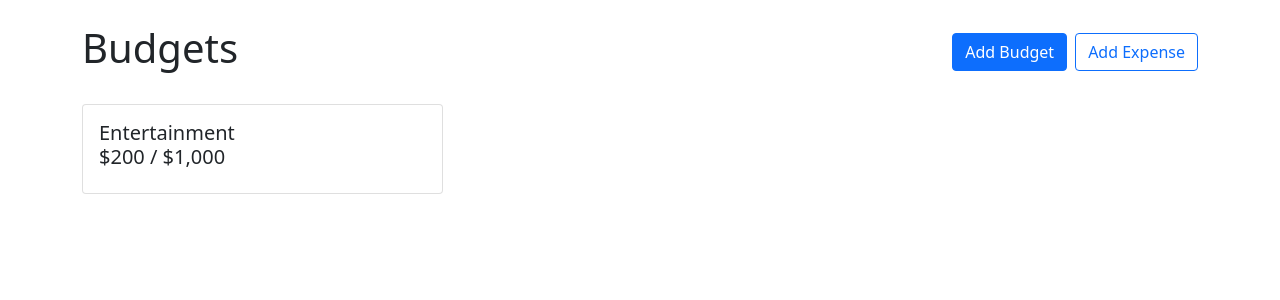
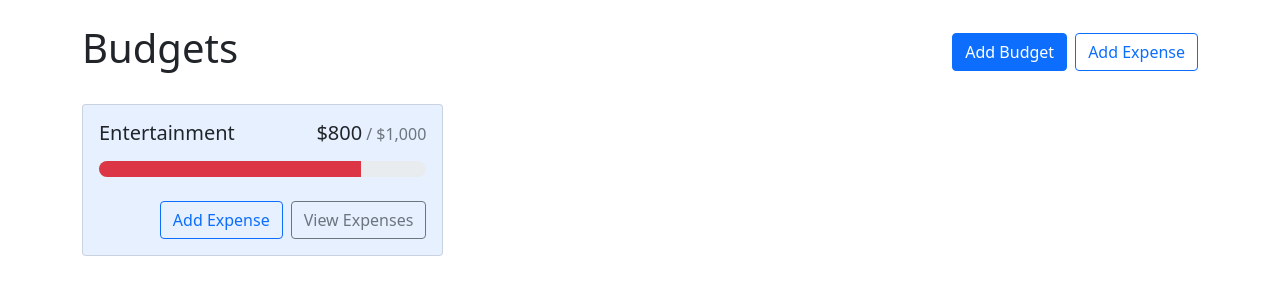
Before and after one commit to DDeShon/react-budget-tracker, a React (Create React App) app: page / in a window 1280 px wide. Shown: the top 300 px of the page. Built offline with nearby package versions, Linux system fonts and the light colour scheme.

Commit message:
setting up display cards

```diff
--- a/src/App.js
+++ b/src/App.js
@@ -18,7 +18,12 @@
           alignItems: "flex-start",
         }}
       >
-        <BudgetCard name="Entertainment" amount={200} max={1000}></BudgetCard>
+        <BudgetCard
+          name="Entertainment"
+          blue
+          amount={800}
+          max={1000}
+        ></BudgetCard>
       </div>
     </Container>
   );
--- a/src/components/BudgetCard.js
+++ b/src/components/BudgetCard.js
@@ -1,17 +1,47 @@
-import { Card } from "react-bootstrap";
+import { Button, Card, ProgressBar, Stack } from "react-bootstrap";
 import { currencyFormatter } from "../utils";
 
-export default function BudgetCard({ name, amount, max }) {
+export default function BudgetCard({ name, amount, max, blue }) {
+  const classNames = [];
+  if (amount > max) {
+    classNames.push("bg-danger", "bg-opacity-10");
+  } else if (blue) {
+    classNames.push("bg-primary", "bg-opacity-10");
+  }
+
   return (
-    <Card>
+    <Card className={classNames.join(" ")}>
       <Card.Body>
-        <Card.Title>
-          <div>{name}</div>
-          <div>
-            {currencyFormatter.format(amount)} / {currencyFormatter.format(max)}
+        <Card.Title className="d-flex justify-content-between align-items-baseline fw-normal mb-3">
+          <div className="me-2">{name}</div>
+          <div className="d-flex align-items-baseline">
+            {currencyFormatter.format(amount)}
+            <span className="text-muted fs-6 ms-1">
+              / {currencyFormatter.format(max)}
+            </span>
           </div>
         </Card.Title>
+        <ProgressBar
+          className="rounded-pill"
+          variant={getProgressBarVariant(amount, max)}
+          min={0}
+          max={max}
+          now={amount}
+        />
+        <Stack direction="horizontal" gap="2" className="mt-4">
+          <Button variant="outline-primary" className="ms-auto">
+            Add Expense
+          </Button>
+          <Button variant="outline-secondary">View Expenses</Button>
+        </Stack>
       </Card.Body>
     </Card>
   );
 }
+
+function getProgressBarVariant(amount, max) {
+  const ratio = amount / max;
+  if (ratio < 0.5) return "primary";
+  if (ratio < 0.75) return "warning";
+  return "danger";
+}
```
